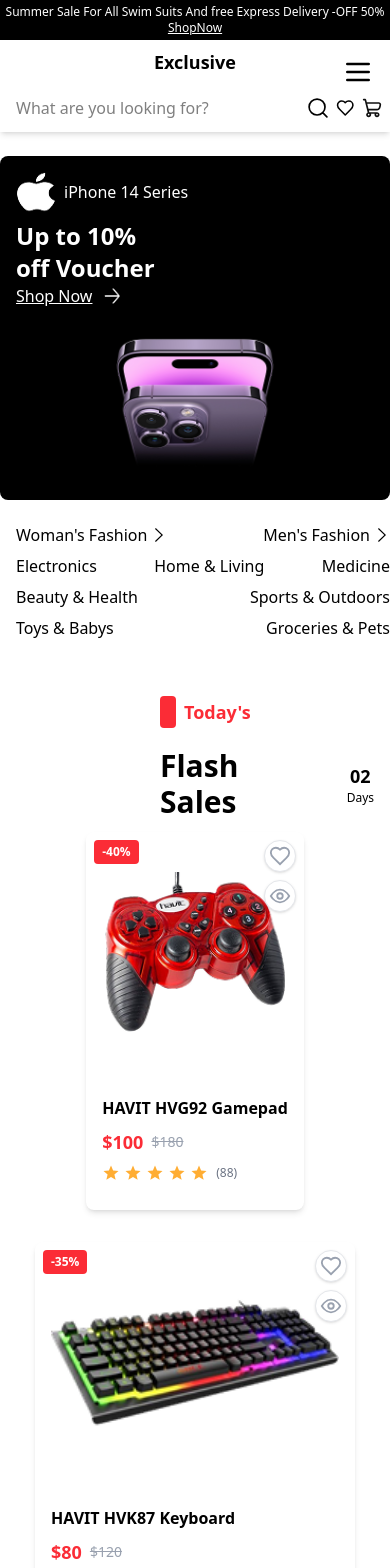
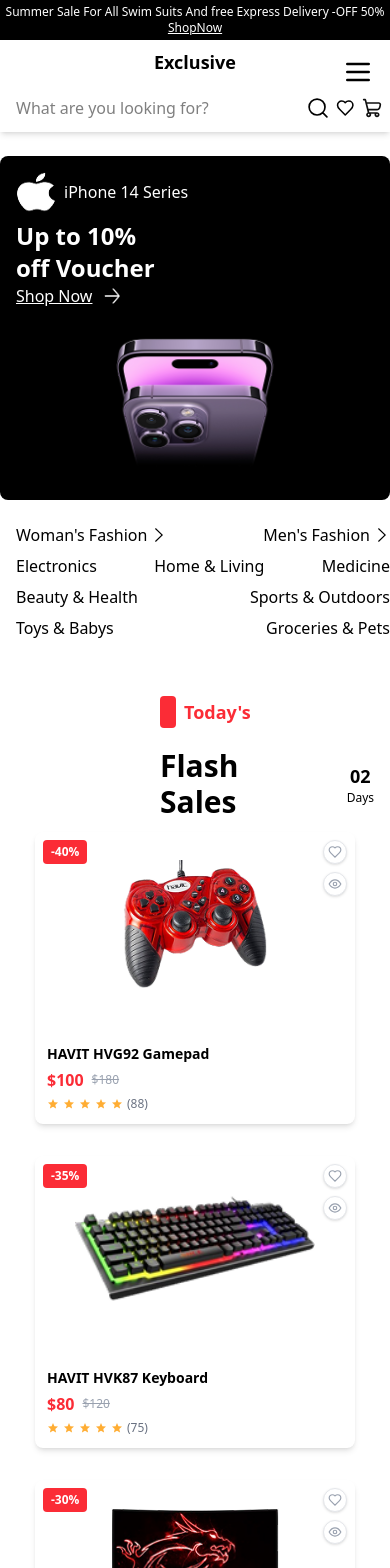
Before and after one commit to xobiya/E-commerce, a React (Vite) app: page / in a window 390 px wide. Shown: the top 1568 px of the page. Built offline with nearby package versions, Linux system fonts and the light colour scheme.

Commit message:
ProductCard component for improved layout and responsiveness

```diff
--- a/src/Components/ProductCard.jsx
+++ b/src/Components/ProductCard.jsx
@@ -1,14 +1,12 @@
 const ProductCard = ({ item, showDiscount = true, showStatus = true }) => {
   const LikeIcon = (
-    <button className="w-8 h-8 flex items-center justify-center bg-white rounded-full p-1 shadow hover:bg-gray-100 cursor-pointer border border-gray-200 transition hover:text-red-500 focus:outline-none">
+    <button className="w-6 h-6 sm:w-7 sm:h-7 md:w-8 md:h-8 flex items-center justify-center bg-white rounded-full p-1 shadow hover:bg-gray-100 cursor-pointer border border-gray-200 transition hover:text-red-500 focus:outline-none">
       <svg
-        width="24"
-        height="24"
+        className="w-4 h-4 sm:w-5 sm:h-5 text-gray-400 hover:text-red-500"
         fill="none"
         stroke="currentColor"
         strokeWidth="2"
         viewBox="0 0 24 24"
-        className="text-gray-400 hover:text-red-500"
       >
         <path
           d="M19 14c1.49-1.46 3-3.21 3-5.5A5.5 5.5 0 0 0 16.5 3c-1.76 0-3 .5-4.5 2-1.5-1.5-2.74-2-4.5-2A5.5 5.5 0 0 0 2 8.5c0 2.3 1.5 4.05 3 5.5l7 7Z"
@@ -20,15 +18,13 @@
   );
 
   const EyeIcon = (
-    <button className="w-8 h-8 flex items-center justify-center bg-white rounded-full p-1 shadow hover:bg-gray-100 cursor-pointer border border-gray-200 transition hover:text-blue-500 focus:outline-none">
+    <button className="w-6 h-6 sm:w-7 sm:h-7 md:w-8 md:h-8 flex items-center justify-center bg-white rounded-full p-1 shadow hover:bg-gray-100 cursor-pointer border border-gray-200 transition hover:text-blue-500 focus:outline-none">
       <svg
-        width="24"
-        height="24"
+        className="w-4 h-4 sm:w-5 sm:h-5 text-gray-400 hover:text-blue-500"
         fill="none"
         stroke="currentColor"
         strokeWidth="2"
         viewBox="0 0 24 24"
-        className="text-gray-400 hover:text-blue-500"
       >
         <circle cx="12" cy="12" r="3" />
         <path d="M2 12s4-7 10-7 10 7 10 7-4 7-10 7-10-7-10-7z" />
@@ -37,25 +33,20 @@
   );
 
   return (
-    <div className="group relative p-4 text-left bg-white rounded-lg shadow-md hover:shadow-lg transition-shadow duration-300 ease-in-out transform hover:scale-105 cursor-pointer max-w-xs mx-auto mb-4 lg:mb-0 lg:mr-4 lg:ml-0 lg:w-[250px] lg:h-[350px] flex flex-col items-start justify-between gap-2">
+    <div className="group relative p-3 sm:p-4 bg-white rounded-lg shadow-md hover:shadow-lg transition-all duration-300 ease-in-out cursor-pointer w-full max-w-xs mx-auto mb-4 flex flex-col items-start justify-between gap-2 sm:gap-3">
       {/* Discount Badge */}
-      {
-        showDiscount && item.Discount && (
+      {showDiscount && item.Discount && (
         <span className="absolute top-2 left-2 bg-red-500 text-white text-xs font-bold px-2 py-1 rounded">
           {item.Discount}
         </span>
-        )
-      }
+      )}
+
       {/* New Badge */}
-      {
-        showStatus && item.Status && (
+      {showStatus && item.Status && (
         <span className="absolute top-2 left-2 bg-green-500 text-white text-xs font-bold px-2 py-1 rounded">
           {item.Status}
         </span>
-        )
-      }
-
-
+      )}
 
       {/* Action Icons */}
       <div className="absolute top-2 right-2 flex flex-col gap-2">
@@ -63,50 +54,46 @@
         {EyeIcon}
       </div>
 
-      {/* Product Image - Increased height and added margin bottom */}
+      {/* Product Image */}
       <div className="w-full flex justify-center">
         <img
           src={item.image}
           alt={item.name}
-          className="w-full h-40 object-contain mb-4 mt-6"
+          className="w-full h-32 sm:h-36 md:h-40 object-contain mb-3 sm:mb-4 mt-4 sm:mt-6"
+          loading="lazy"
         />
       </div>
 
       {/* Text Content Container */}
-      <div className="w-full">
-         {/* Add To Cart Button - appears on hover */}
-          {/* Product icons
-      <span className="h-4 w-4 bg-red-500 rounded-full absolute bottom-10 right-5 ">
-      </span> */}
-        <button className="w-full px-4 py-2 bg-black text-white rounded hover:bg-gray-700 transform opacity-0 translate-y-2 group-hover:opacity-100 group-hover:translate-y-0 transition-all duration-300">
+      <div className="w-full space-y-1 sm:space-y-2">
+        {/* Add To Cart Button */}
+        <button className="w-full px-3 py-1.5 sm:px-4 sm:py-2 bg-black text-white text-sm sm:text-base rounded hover:bg-gray-700 transform opacity-0 translate-y-2 group-hover:opacity-100 group-hover:translate-y-0 transition-all duration-300">
           Add To Cart
         </button>
+
         {/* Description */}
-        <h2 className="text-base font-bold mb-2">{item.description}</h2>
+        <h2 className="text-sm sm:text-base font-bold line-clamp-2">{item.description}</h2>
 
         {/* Pricing */}
-        <div className="flex items-center gap-2 mb-2">
-          <span className="text-red-500 font-bold text-lg">{item.PriceDiscount}</span>
-          <span className="text-gray-400 line-through text-sm">{item.price}</span>
+        <div className="flex items-center gap-2">
+          <span className="text-red-500 font-bold text-base sm:text-lg">{item.PriceDiscount}</span>
+          <span className="text-gray-400 line-through text-xs sm:text-sm">{item.price}</span>
         </div>
 
         {/* Rating */}
-        <div className="flex items-center gap-1 mb-3">
+        <div className="flex items-center gap-1">
           {[...Array(5)].map((_, i) => (
             <svg
               key={i}
-              width="18"
-              height="18"
+              className="w-3 h-3 sm:w-4 sm:h-4 md:w-[18px] md:h-[18px]"
               fill="#FFAD33"
               viewBox="0 0 24 24"
             >
               <path d="M12 17.27L18.18 21l-1.64-7.03L22 9.24l-7.19-.61L12 2 9.19 8.63 2 9.24l5.46 4.73L5.82 21z" />
             </svg>
           ))}
-          <span className="text-xs text-gray-500 ml-1">({item.reviwes})</span>
+          <span className="text-xs text-gray-500">({item.reviwes})</span>
         </div>
-
-
       </div>
     </div>
   );
```
Lines whose indentation alone changed are shown as unchanged.
